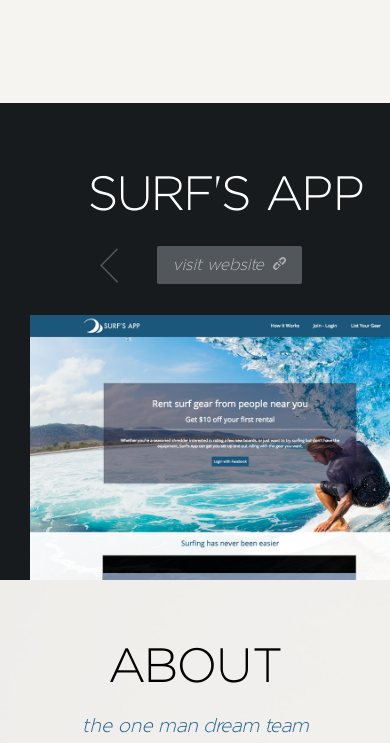
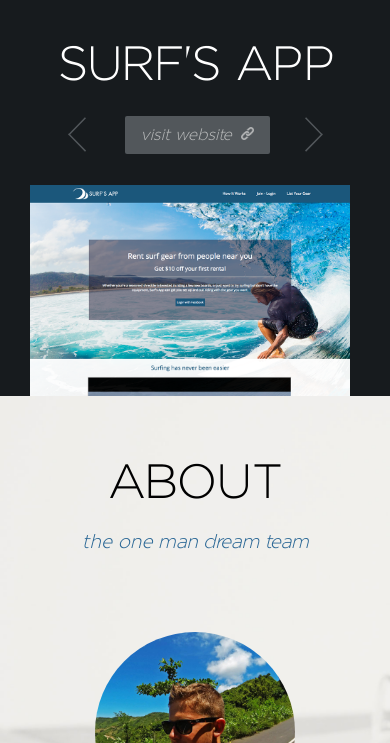
Before and after one commit to danielbogart/portfolio, a plain HTML site: page index.html in a window 390 px wide. Shown: the part 1257-2000 px from the top of the page. Drawn offline with nearby package versions, Linux system fonts and the light colour scheme; some packages are replaced by stand-ins of ours.

Commit message:
More responsive updates

```diff
--- a/jcontent.css
+++ b/jcontent.css
@@ -149,3 +149,14 @@
 		margin-right: 5.5em;
 	}
 }
+
+@media all and (max-width: 463px) {
+	div.jc-horizontal a.prev {
+		top: 20%;
+		margin-left: 3em;
+	}
+	div.jc-horizontal a.next {
+		top: 20%;
+		margin-right: 3em;
+	}
+}
--- a/stylesheet.css
+++ b/stylesheet.css
@@ -752,3 +752,70 @@
 		width: 40%;
 	}
 }
+
+@media all and (max-width: 460px) {
+
+	.panel .portPic img{
+		width: 380px;
+		margin-right: 59em;
+	}
+
+	#portfolio {
+		height: 463px;
+	}
+
+	.panel .projectTitle {
+		width: 374px;
+	}
+
+	.panel .siteButton {
+		margin-right: 52em;
+	}
+
+	#titlePageContainer {
+		height: 630px;
+	}
+
+	#laptop {
+		height: 310px;
+	}
+
+	#laptop a {
+		top: 0px;
+	}
+
+	em {
+		font-size: 1rem;
+	}
+
+}
+
+@media all and (max-width: 436px) {
+
+	.logo {
+		height: 40px;
+		width: 40px;
+	}
+
+	.menuItem {
+		font-size: .9rem;
+	}
+
+	.panel .portPic img{
+		width: 320px;
+		margin-right: 59em;
+	}
+
+	#portfolio {
+		height: 423px;
+	}
+
+	.panel .projectTitle {
+		width: 314px;
+	}
+
+	.panel .siteButton {
+		margin-right: 55em;
+	}
+
+}
```
